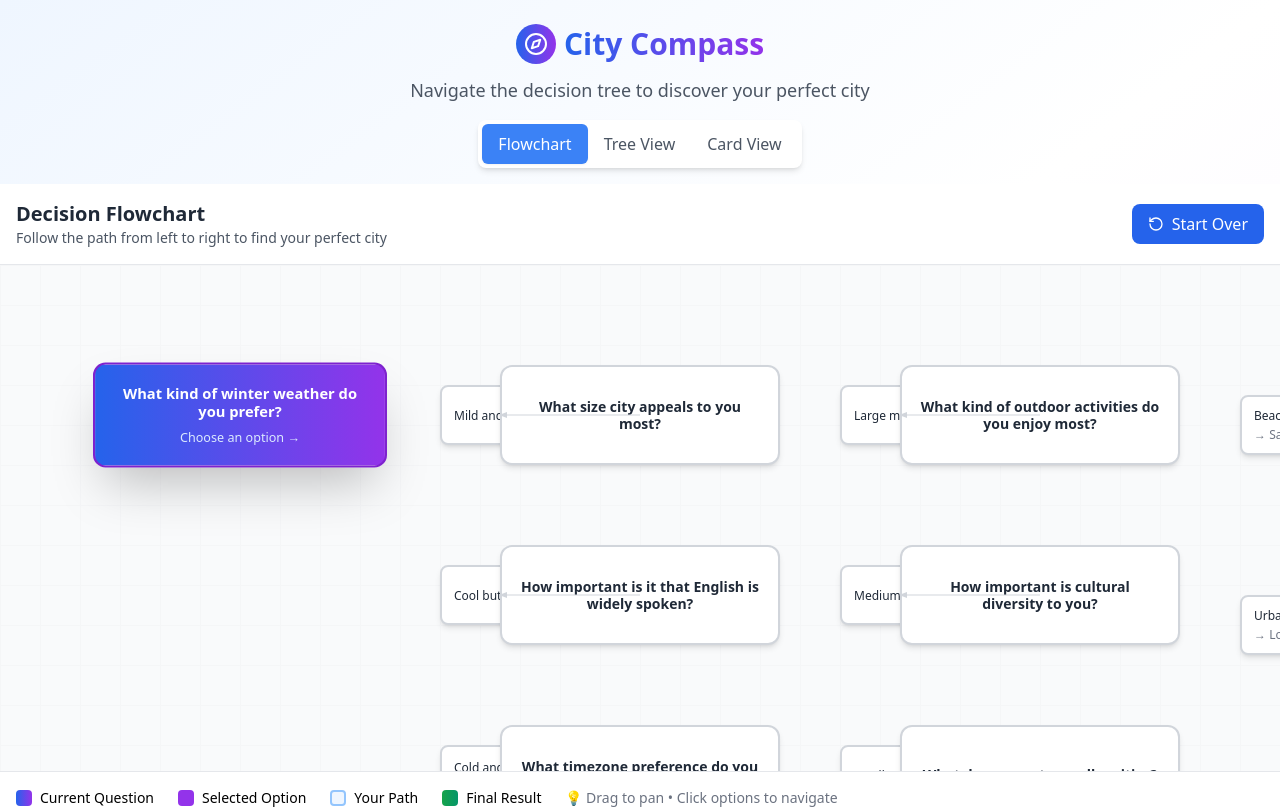
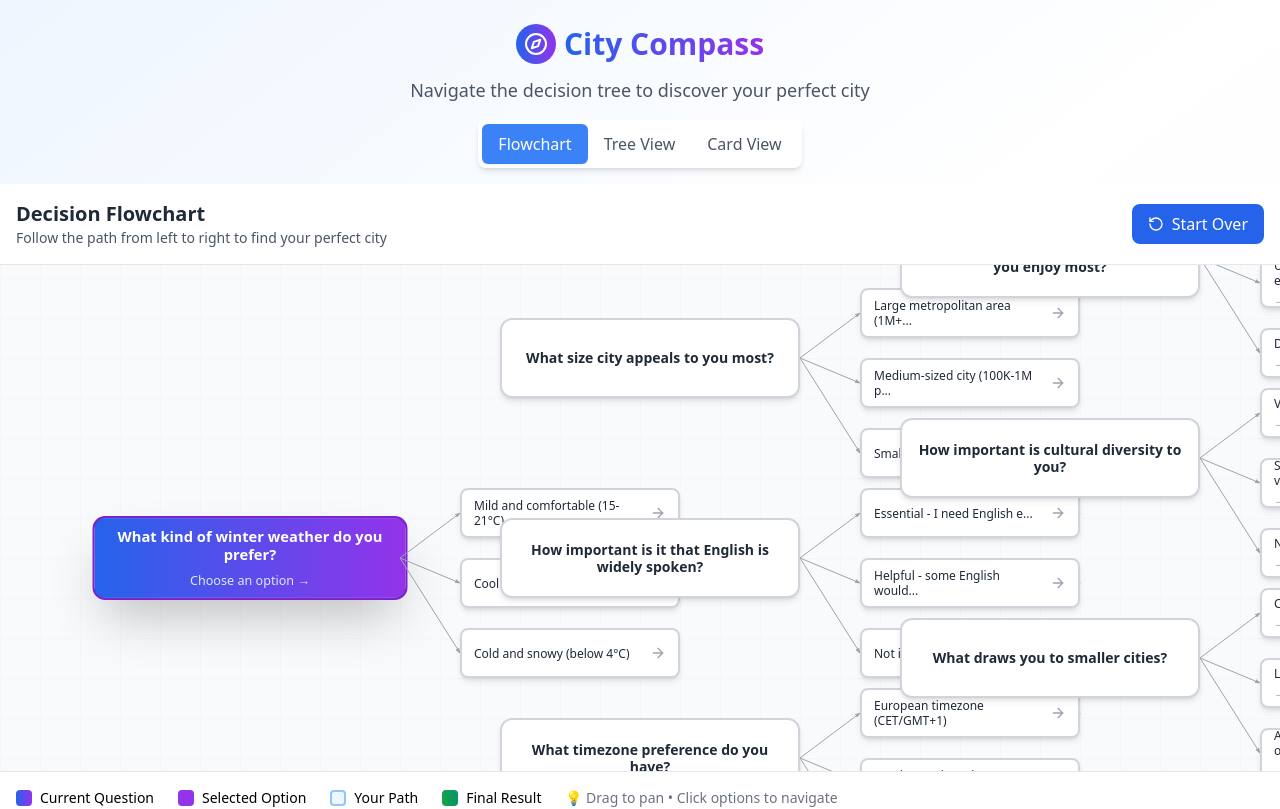
Before and after one commit to sybrenh/which-city-you-should-move-to, a React (Vite) app: page / in a window 1280 px wide. Shown: the top 809 px of the page. Built offline with nearby package versions, Linux system fonts and the light colour scheme.

Commit message:
Redesign FlowChart with proper question-option linking

```diff
--- a/src/components/FlowChart.tsx
+++ b/src/components/FlowChart.tsx
@@ -1,6 +1,6 @@
 import React, { useRef, useEffect, useState } from 'react';
 import { DecisionNode } from '../types';
-import { decisionTree } from '../data/cities'; // Assuming this path is correct
+import { decisionTree } from '../data/cities';
 import { ArrowRight, MapPin, RotateCcw } from 'lucide-react';
 
 interface FlowChartProps {
@@ -27,27 +27,33 @@ export const FlowChart: React.FC<FlowChartProps> = ({
   const [isDragging, setIsDragging] = useState(false);
   const [dragStart, setDragStart] = useState({ x: 0, y: 0 });
 
-  // Layout configuration with proper spacing
-  const QUESTION_WIDTH = 280;
-  const QUESTION_HEIGHT = 100;
-  const OPTION_WIDTH = 200;
-  const OPTION_HEIGHT = 60;
-  const RESULT_WIDTH = 260;
-  const RESULT_HEIGHT = 120;
-  const HORIZONTAL_SPACING = 400; // Space between levels
-  const VERTICAL_SPACING = 80;    // Minimum space between nodes vertically
-  const OPTION_SPACING = 20;      // Extra space between options
-  const CANVAS_PADDING = 100;     // Padding around entire canvas
+  // Layout configuration
+  const QUESTION_WIDTH = 300;
+  const QUESTION_HEIGHT = 80;
+  const OPTION_WIDTH = 220;
+  const OPTION_HEIGHT = 50;
+  const RESULT_WIDTH = 280;
+  const RESULT_HEIGHT = 100;
+  const LEVEL_SPACING = 400; // Horizontal space between levels
+  const NODE_SPACING = 120;  // Vertical space between nodes
+  const CANVAS_PADDING = 100;
 
-  // Calculate positions for all nodes in the flowchart
+  // Calculate layout positions
   const calculateLayout = (): Record<string, NodePosition> => {
     const positions: Record<string, NodePosition> = {};
     const levelNodes: Record<number, string[]> = {};
     const nodeToLevel: Record<string, number> = {};
 
-    // First pass: assign levels to all nodes
-    const assignLevels = (nodeId: string, level: number) => {
-      if (nodeToLevel[nodeId] !== undefined) return;
+    // First pass: assign levels to all nodes using BFS
+    const assignLevels = () => {
+      const queue: Array<{ nodeId: string; level: number }> = [{ nodeId: 'start', level: 0 }];
+      const visited = new Set<string>();
+
+      while (queue.length > 0) {
+        const { nodeId, level } = queue.shift()!;
+
+        if (visited.has(nodeId)) continue;
+        visited.add(nodeId);
 
         nodeToLevel[nodeId] = level;
         if (!levelNodes[level]) levelNodes[level] = [];
@@ -56,47 +62,37 @@ export const FlowChart: React.FC<FlowChartProps> = ({
         const node = decisionTree[nodeId];
         if (node?.options) {
           node.options.forEach(option => {
-          assignLevels(option.nextId, level + 1);
+            if (!visited.has(option.nextId)) {
+              queue.push({ nodeId: option.nextId, level: level + 1 });
+            }
           });
+        }
       }
     };
 
-    assignLevels('start', 0);
+    assignLevels();
 
-    // Second pass: calculate positions level by level
+    // Second pass: position nodes level by level
     const maxLevel = Math.max(...Object.keys(levelNodes).map(Number));
 
     for (let level = 0; level <= maxLevel; level++) {
       const nodesAtLevel = levelNodes[level] || [];
-      const x = CANVAS_PADDING + (level * HORIZONTAL_SPACING);
+      const x = CANVAS_PADDING + (level * LEVEL_SPACING);
 
       // Calculate total height needed for this level
-      let totalHeight = 0;
-      nodesAtLevel.forEach(nodeId => {
+      const totalNodesHeight = nodesAtLevel.reduce((sum, nodeId) => {
         const node = decisionTree[nodeId];
         if (node?.type === 'result') {
-          totalHeight += RESULT_HEIGHT + VERTICAL_SPACING;
+          return sum + RESULT_HEIGHT + NODE_SPACING;
         } else {
-          totalHeight += QUESTION_HEIGHT + VERTICAL_SPACING;
+          return sum + QUESTION_HEIGHT + NODE_SPACING;
         }
-      });
+      }, 0);
 
       // Start positioning from center
-      let currentY = CANVAS_PADDING;
+      let currentY = CANVAS_PADDING + Math.max(0, (800 - totalNodesHeight) / 2);
 
-      // If we have parent nodes, try to center around them
-      if (level > 0) {
-        const parentNodes = levelNodes[level - 1] || [];
-        if (parentNodes.length > 0) {
-          const parentPositions = parentNodes.map(id => positions[id]).filter(Boolean);
-          if (parentPositions.length > 0) {
-            const avgParentY = parentPositions.reduce((sum, pos) => sum + pos.y, 0) / parentPositions.length;
-            currentY = Math.max(CANVAS_PADDING, avgParentY - totalHeight / 2);
-          }
-        }
-      }
-
-      nodesAtLevel.forEach((nodeId, index) => {
+      nodesAtLevel.forEach((nodeId) => {
         const node = decisionTree[nodeId];
         if (!node) return;
 
@@ -111,47 +107,9 @@ export const FlowChart: React.FC<FlowChartProps> = ({
           height
         };
 
-        currentY += height + VERTICAL_SPACING;
+        currentY += height + NODE_SPACING;
       });
     }
-
-    // Third pass: position option buttons between questions and their targets
-    Object.entries(decisionTree).forEach(([nodeId, node]) => {
-      if (node.type === 'question' && node.options) {
-        const questionPos = positions[nodeId];
-        if (!questionPos) return;
-
-        const optionTargets = node.options.map(option => ({
-          option,
-          targetPos: positions[option.nextId]
-        })).filter(item => item.targetPos);
-
-        if (optionTargets.length === 0) return;
-
-        // Calculate the vertical span of target nodes
-        const targetYs = optionTargets.map(item => item.targetPos!.y);
-        const minTargetY = Math.min(...targetYs);
-        const maxTargetY = Math.max(...targetYs);
-        const targetSpan = maxTargetY - minTargetY;
-
-        // Position options between question and targets
-        const optionX = questionPos.x + questionPos.width + 60;
-
-        // Distribute options vertically to align with their targets
-        node.options.forEach((option, index) => {
-          const targetPos = positions[option.nextId];
-          if (!targetPos) return;
-
-          const optionId = `${nodeId}-option-${index}`;
-          positions[optionId] = {
-            x: optionX,
-            y: targetPos.y + (targetPos.height / 2) - (OPTION_HEIGHT / 2),
-            width: OPTION_WIDTH,
-            height: OPTION_HEIGHT
-          };
-        });
-      }
-    });
 
     return positions;
   };
@@ -241,21 +199,29 @@ export const FlowChart: React.FC<FlowChartProps> = ({
     );
   };
 
-  // Render option nodes
-  const renderOptionNodes = (nodeId: string, node: DecisionNode) => {
+  // Render option buttons positioned between questions
+  const renderOptionButtons = (nodeId: string, node: DecisionNode) => {
     if (!node.options) return null;
 
+    const questionPos = positions[nodeId];
+    if (!questionPos) return null;
+
     return node.options.map((option, index) => {
-      const optionId = `${nodeId}-option-${index}`;
-      const pos = positions[optionId];
-      if (!pos) return null;
+      const targetPos = positions[option.nextId];
+      if (!targetPos) return null;
+
+      // Position option button between question and target
+      const optionX = questionPos.x + questionPos.width + 60;
+      const optionY = (questionPos.y + questionPos.height / 2) +
+                     (index - (node.options!.length - 1) / 2) * (OPTION_HEIGHT + 20);
 
       const targetNode = decisionTree[option.nextId];
       const isSelected = path.includes(option.nextId);
       const isCurrent = option.nextId === currentNodeId;
 
       return (
-        <div key={optionId}>
+        <div key={`${nodeId}-option-${index}`}>
+          {/* Option Button */}
           <button
             className={`absolute rounded-lg border-2 p-3 transition-all duration-300 text-left ${
               isCurrent
@@ -265,10 +231,10 @@ export const FlowChart: React.FC<FlowChartProps> = ({
                 : 'bg-white border-gray-300 text-gray-700 shadow-md hover:shadow-lg hover:border-blue-400 hover:bg-blue-50'
             }`}
             style={{
-              left: pos.x,
-              top: pos.y,
-              width: pos.width,
-              height: pos.height
+              left: optionX,
+              top: optionY,
+              width: OPTION_WIDTH,
+              height: OPTION_HEIGHT
             }}
             onClick={() => onNavigate(option.nextId)}
           >
@@ -277,7 +243,7 @@ export const FlowChart: React.FC<FlowChartProps> = ({
                 <div className={`font-medium text-xs leading-tight ${
                   isCurrent || isSelected ? 'text-white' : 'text-gray-800'
                 }`}>
-                  {option.text.length > 25 ? option.text.substring(0, 23) + '...' : option.text}
+                  {option.text.length > 30 ? option.text.substring(0, 28) + '...' : option.text}
                 </div>
                 {targetNode?.type === 'result' && targetNode.city && (
                   <div className={`text-xs mt-1 ${
@@ -292,6 +258,78 @@ export const FlowChart: React.FC<FlowChartProps> = ({
               }`} />
             </div>
           </button>
+
+          {/* Arrow from question to option */}
+          <svg
+            className="absolute pointer-events-none"
+            style={{
+              left: questionPos.x + questionPos.width,
+              top: Math.min(questionPos.y + questionPos.height / 2, optionY + OPTION_HEIGHT / 2) - 2,
+              width: 60,
+              height: Math.abs((questionPos.y + questionPos.height / 2) - (optionY + OPTION_HEIGHT / 2)) + 4
+            }}
+          >
+            <defs>
+              <marker
+                id={`arrowhead-q-to-o-${nodeId}-${index}`}
+                markerWidth="6"
+                markerHeight="4"
+                refX="5"
+                refY="2"
+                orient="auto"
+              >
+                <polygon
+                  points="0 0, 6 2, 0 4"
+                  fill={isSelected ? '#3b82f6' : '#9ca3af'}
+                />
+              </marker>
+            </defs>
+            <line
+              x1={0}
+              y1={questionPos.y + questionPos.height / 2 - Math.min(questionPos.y + questionPos.height / 2, optionY + OPTION_HEIGHT / 2) + 2}
+              x2={60}
+              y2={optionY + OPTION_HEIGHT / 2 - Math.min(questionPos.y + questionPos.height / 2, optionY + OPTION_HEIGHT / 2) + 2}
+              stroke={isSelected ? '#3b82f6' : '#9ca3af'}
+              strokeWidth={isSelected ? 2 : 1}
+              markerEnd={`url(#arrowhead-q-to-o-${nodeId}-${index})`}
+            />
+          </svg>
+
+          {/* Arrow from option to target */}
+          <svg
+            className="absolute pointer-events-none"
+            style={{
+              left: optionX + OPTION_WIDTH,
+              top: Math.min(optionY + OPTION_HEIGHT / 2, targetPos.y + targetPos.height / 2) - 2,
+              width: targetPos.x - (optionX + OPTION_WIDTH),
+              height: Math.abs((optionY + OPTION_HEIGHT / 2) - (targetPos.y + targetPos.height / 2)) + 4
+            }}
+          >
+            <defs>
+              <marker
+                id={`arrowhead-o-to-t-${nodeId}-${index}`}
+                markerWidth="6"
+                markerHeight="4"
+                refX="5"
+                refY="2"
+                orient="auto"
+              >
+                <polygon
+                  points="0 0, 6 2, 0 4"
+                  fill={isSelected ? '#3b82f6' : '#9ca3af'}
+                />
+              </marker>
+            </defs>
+            <line
+              x1={0}
+              y1={optionY + OPTION_HEIGHT / 2 - Math.min(optionY + OPTION_HEIGHT / 2, targetPos.y + targetPos.height / 2) + 2}
+              x2={targetPos.x - (optionX + OPTION_WIDTH)}
+              y2={targetPos.y + targetPos.height / 2 - Math.min(optionY + OPTION_HEIGHT / 2, targetPos.y + targetPos.height / 2) + 2}
+              stroke={isSelected ? '#3b82f6' : '#9ca3af'}
+              strokeWidth={isSelected ? 2 : 1}
+              markerEnd={`url(#arrowhead-o-to-t-${nodeId}-${index})`}
+            />
+          </svg>
         </div>
       );
     });
@@ -345,66 +383,6 @@ export const FlowChart: React.FC<FlowChartProps> = ({
           </div>
         </div>
       </div>
-    );
-  };
-
-  // Render arrows between nodes
-  const renderArrow = (fromPos: NodePosition, toPos: NodePosition, isActive: boolean) => {
-    if (!fromPos || !toPos) return null;
-
-    // Calculate connection points
-    const startX = fromPos.x + fromPos.width;
-    const startY = fromPos.y + fromPos.height / 2;
-    const endX = toPos.x;
-    const endY = toPos.y + toPos.height / 2;
-
-    // Create a simple straight arrow for horizontal flow
-    const svgLeft = Math.min(startX, endX) - 10;
-    const svgTop = Math.min(startY, endY) - 10;
-    const svgWidth = Math.abs(endX - startX) + 20;
-    const svgHeight = Math.abs(endY - startY) + 20;
-
-    const localStartX = startX - svgLeft;
-    const localStartY = startY - svgTop;
-    const localEndX = endX - svgLeft;
-    const localEndY = endY - svgTop;
-
-    return (
-      <svg
-        key={`arrow-${startX}-${startY}-${endX}-${endY}`}
-        className="absolute pointer-events-none"
-        style={{
-          left: svgLeft,
-          top: svgTop,
-          width: svgWidth,
-          height: svgHeight
-        }}
-      >
-        <defs>
-          <marker
-            id={`arrowhead-${isActive ? 'active' : 'inactive'}`}
-            markerWidth="8"
-            markerHeight="6"
-            refX="7"
-            refY="3"
-            orient="auto"
-          >
-            <polygon
-              points="0 0, 8 3, 0 6"
-              fill={isActive ? '#3b82f6' : '#d1d5db'}
-            />
-          </marker>
-        </defs>
-        <line
-          x1={localStartX}
-          y1={localStartY}
-          x2={localEndX}
-          y2={localEndY}
-          stroke={isActive ? '#3b82f6' : '#d1d5db'}
-          strokeWidth={isActive ? 2 : 1}
-          markerEnd={`url(#arrowhead-${isActive ? 'active' : 'inactive'})`}
-        />
-      </svg>
     );
   };
 
@@ -462,34 +440,17 @@ export const FlowChart: React.FC<FlowChartProps> = ({
             }}
           />
 
-          {/* Render all nodes */}
+          {/* Render all nodes and connections */}
           {Object.entries(decisionTree).map(([nodeId, node]) => {
             if (node.type === 'question') {
               return (
                 <div key={nodeId}>
                   {renderQuestionNode(nodeId, node)}
-                  {renderOptionNodes(nodeId, node)}
+                  {renderOptionButtons(nodeId, node)}
                 </div>
               );
             } else if (node.type === 'result') {
               return renderResultNode(nodeId, node);
-            }
-            return null;
-          })}
-
-          {/* Render arrows */}
-          {Object.entries(decisionTree).map(([nodeId, node]) => {
-            if (node.type === 'question' && node.options) {
-              return node.options.map((option, index) => {
-                const optionId = `${nodeId}-option-${index}`;
-                const optionPos = positions[optionId];
-                const targetPos = positions[option.nextId];
-                const isActive = path.includes(option.nextId);
-
-                if (!optionPos || !targetPos) return null;
-
-                return renderArrow(optionPos, targetPos, isActive);
-              });
             }
             return null;
           })}
```
Lines whose indentation alone changed are shown as unchanged.
